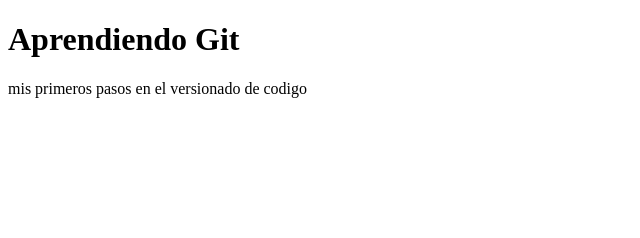
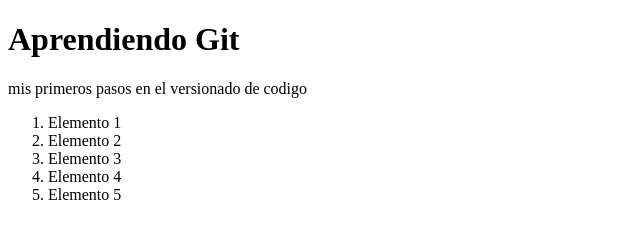
Before and after one commit to pablosky89/youtube-git, a plain HTML site: page index.html in a window 1280 px wide. Shown: the whole page, without its empty margins (0-640 px from the left). Drawn offline with Linux system fonts and the light colour scheme.

Commit message:
Agregando index.js a index.html

```diff
--- a/index.html
+++ b/index.html
@@ -9,5 +9,15 @@
 <body>
     <h1>Aprendiendo Git</h1>
     <p>mis primeros pasos en el versionado de codigo</p>
+    <script src="index.js">
+
+    </script>
+    <ol>
+        <li>Elemento 1</li>
+        <li>Elemento 2</li>
+        <li>Elemento 3</li>
+        <li>Elemento 4</li>
+        <li>Elemento 5</li>
+    </ol>
 </body>
 </html>
```
